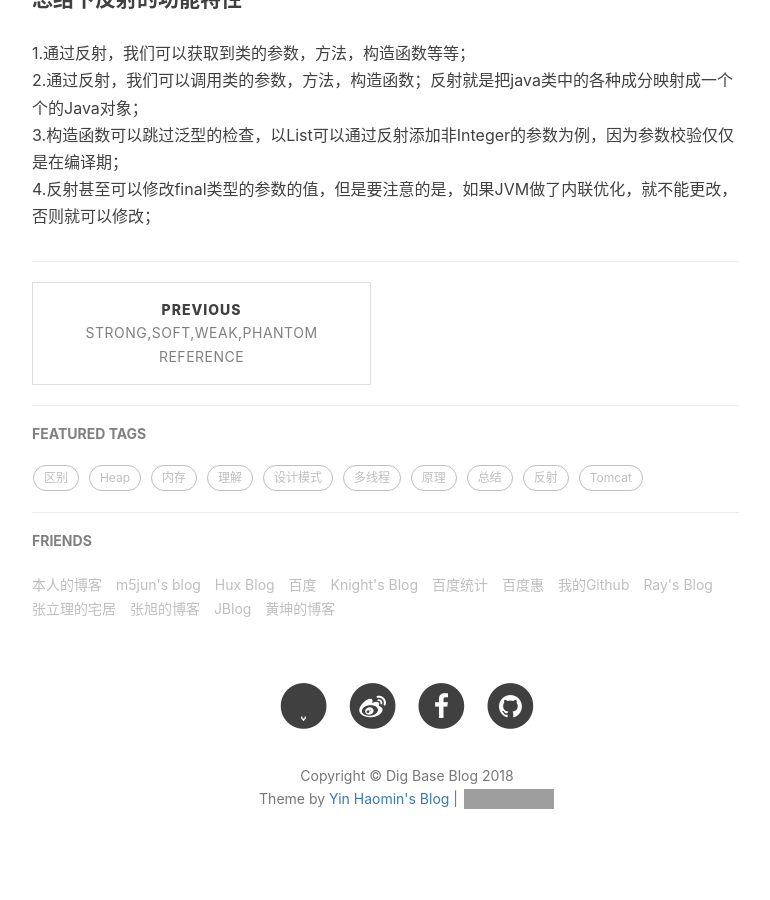
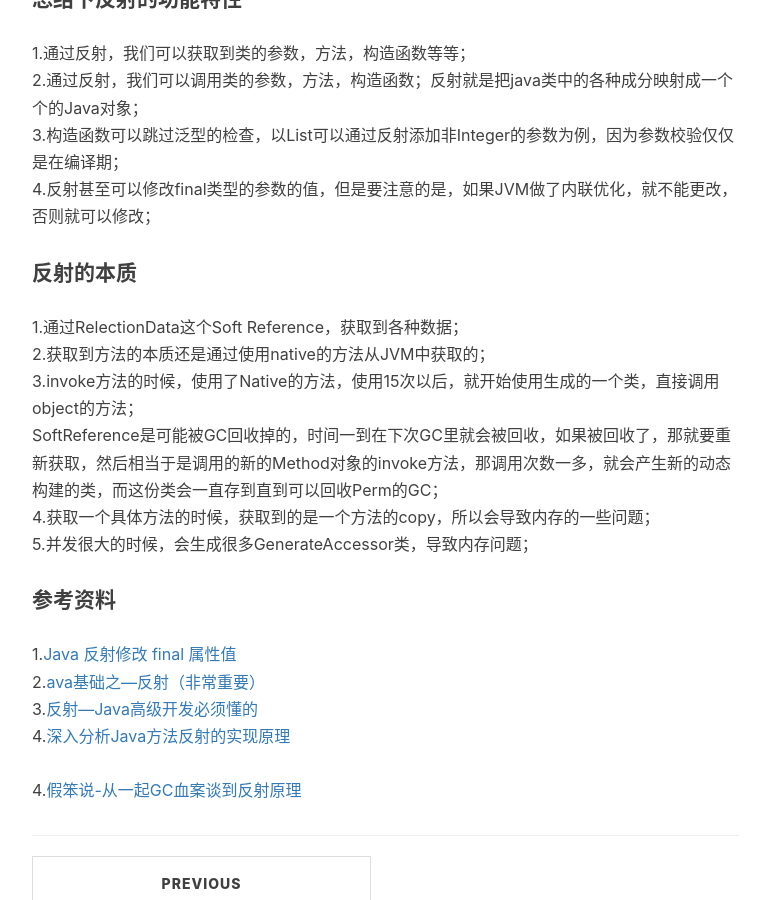
Before and after one commit to baiscjava/basicjava.github.io, a Jekyll site: the page built from _posts/2018-08-29-反射这件事儿.md, in a window 1280 px wide and 900 px high, scrolled down 714 px. Shown: the whole window, without its empty margins (233-1003 px from the left). Built offline with Jekyll 4.4.1, drawn with Linux system fonts in a browser that asks for light colours; nearby versions of some CDN libraries; comment, search, counter and statistics services are not loaded; grey boxes are pictures that could not be loaded.

Commit message:
Update 2018-08-29-反射这件事儿.md

```diff
--- a/_posts/2018-08-29-反射这件事儿.md
+++ b/_posts/2018-08-29-反射这件事儿.md
@@ -16,3 +16,16 @@ tags:
 2.通过反射，我们可以调用类的参数，方法，构造函数；反射就是把java类中的各种成分映射成一个个的Java对象；<br>
 3.构造函数可以跳过泛型的检查，以List<Integer>可以通过反射添加非Integer的参数为例，因为参数校验仅仅是在编译期；<br>
 4.反射甚至可以修改final类型的参数的值，但是要注意的是，如果JVM做了内联优化，就不能更改，否则就可以修改；<br>
+#### 反射的本质<br>
+1.通过RelectionData这个Soft Reference，获取到各种数据；<br>
+2.获取到方法的本质还是通过使用native的方法从JVM中获取的；<br>
+3.invoke方法的时候，使用了Native的方法，使用15次以后，就开始使用生成的一个类，直接调用object的方法；<br>
+SoftReference是可能被GC回收掉的，时间一到在下次GC里就会被回收，如果被回收了，那就要重新获取，然后相当于是调用的新的Method对象的invoke方法，那调用次数一多，就会产生新的动态构建的类，而这份类会一直存到直到可以回收Perm的GC；<br>
+4.获取一个具体方法的时候，获取到的是一个方法的copy，所以会导致内存的一些问题；<br>
+5.并发很大的时候，会生成很多GenerateAccessor类，导致内存问题；<br>
+#### 参考资料
+1.[Java 反射修改 final 属性值](https://blog.csdn.net/tabactivity/article/details/50726353)<br>
+2.[ava基础之—反射（非常重要）](https://blog.csdn.net/sinat_38259539/article/details/71799078)<br>
+3.[反射---Java高级开发必须懂的](https://www.cnblogs.com/rocomp/p/4781987.html)<br>
+4.[深入分析Java方法反射的实现原理](http://www.importnew.com/23902.html)<br>
+4.[假笨说-从一起GC血案谈到反射原理](https://mp.weixin.qq.com/s/5H6UHcP6kvR2X5hTj_SBjA)<br>
```
